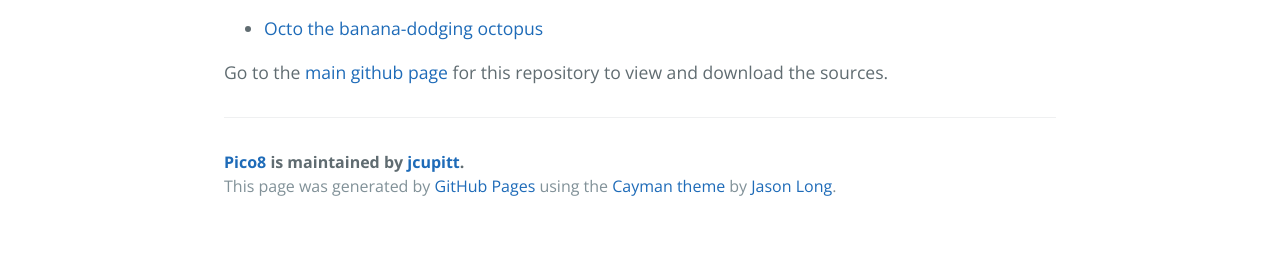
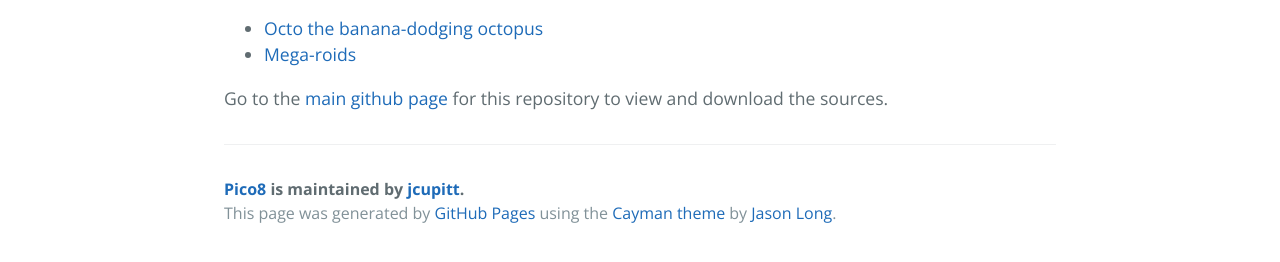
Before and after one commit to jcupitt/pico8, a plain HTML site: page index.html in a window 1280 px wide. Shown: the part 492-754 px from the top of the page. Drawn offline with nearby package versions, Linux system fonts and the light colour scheme.

Commit message:
add megaroids to index

```diff
--- a/index.html
+++ b/index.html
@@ -26,6 +26,7 @@
 
 <ul>
 <li><a href="octo/octo.html">Octo the banana-dodging octopus</a></li>
+<li><a href="mega/mega.html">Mega-roids</a></li>
 </ul>
 
 <p>Go to the <a href="https://github.com/jcupitt/pico8">main github page</a> for this repository to view and download the sources.</p>
```
